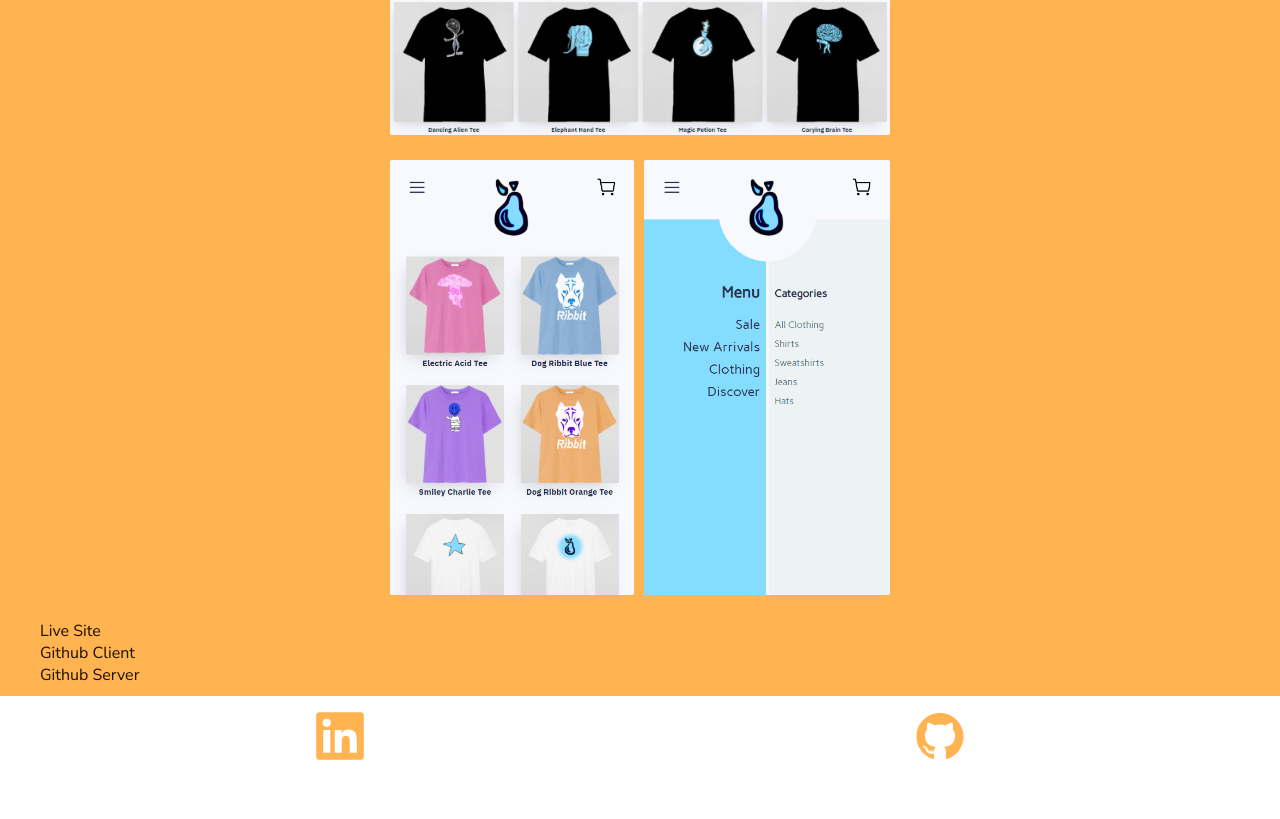
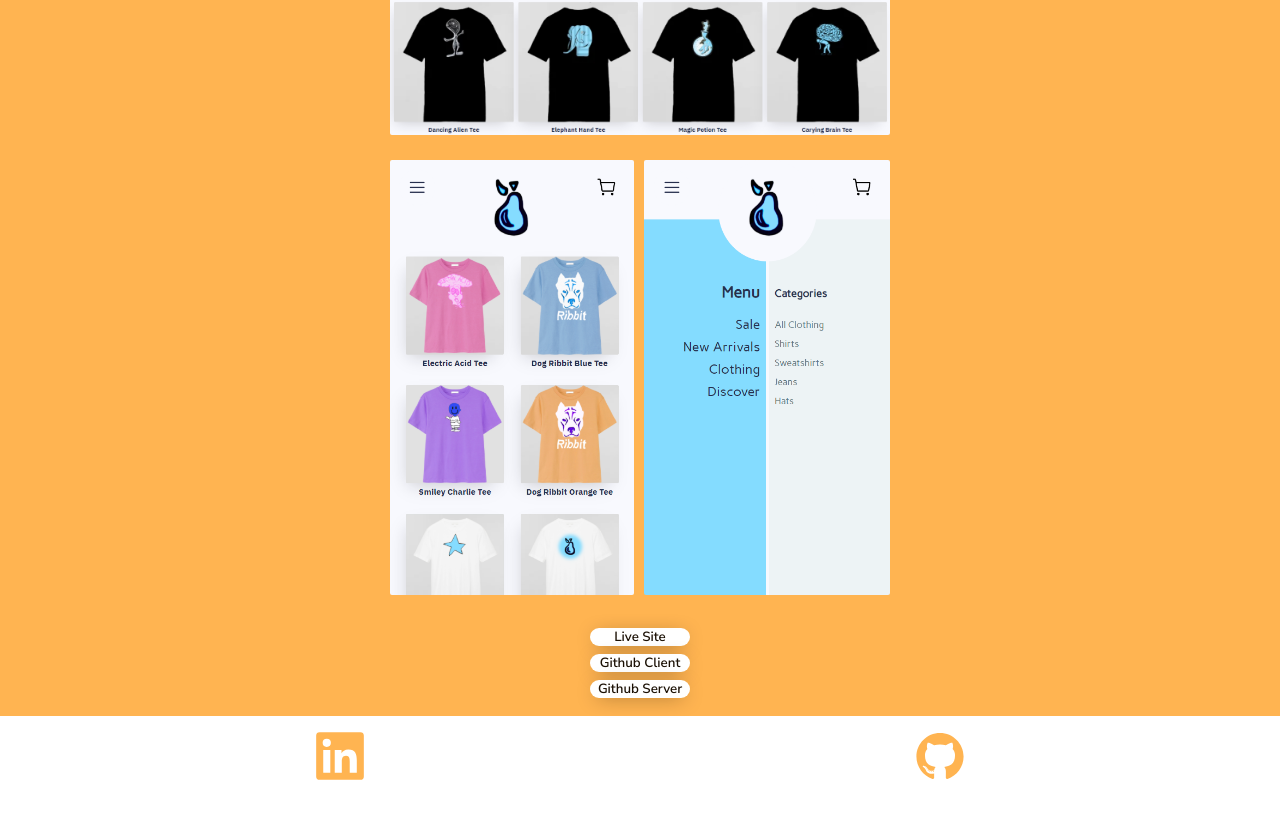
Before and after one commit to Loxphordex/simple-portfolio, a React (Create React App) app: page / in a window 1280 px wide. Shown: the part 638-1457 px from the top of the page. Built offline with nearby package versions, Linux system fonts and the light colour scheme.

Commit message:
project links shadow

```diff
--- a/public/index.html
+++ b/public/index.html
@@ -17,7 +17,7 @@
     <link rel="manifest" href="%PUBLIC_URL%/manifest.json" />
     <link rel="preconnect" href="https://fonts.gstatic.com">
     <link href="https://fonts.googleapis.com/css2?family=Lexend+Giga&display=swap" rel="stylesheet">
-    <link href="https://fonts.googleapis.com/css2?family=Nunito+Sans&display=swap" rel="stylesheet">
+    <link href="https://fonts.googleapis.com/css2?family=Nunito+Sans:wght@400;600;700&display=swap" rel="stylesheet">
     <link rel="stylesheet" href="https://cdn.jsdelivr.net/gh/devicons/devicon@v2.10.1/devicon.min.css">
     <title>Silas Hallahan</title>
   </head>
--- a/src/Project/Project.scss
+++ b/src/Project/Project.scss
@@ -58,12 +58,20 @@
 .project-links {
   padding: 10px 30px;
   font-family: 'Nunito Sans', sans-serif;
-  font-size: 12pt;
+  font-size: 10pt;
 }
 
-.project-links a {
-  color: inherit;
+.link-border {
+  margin: 8px 0;
+  display: flex;
+  justify-content: center;
+}
+
+.project-link {
   text-decoration: none;
   display: inline-block;
-  width: 100%;
+  width: 100px;
+  border-radius: 10px;
+  font-weight: 600;
+  text-align: center;
 }
--- a/src/Project/Project.tsx
+++ b/src/Project/Project.tsx
@@ -52,10 +52,18 @@ export default function Project({name, theme, links, info, desktopImages, mobile
           {renderMobileImages()}
         </div>
       </div>
-      <div className='project-links'>
-        <a href={links.liveSite} target='blank'>Live Site</a>
-        <a href={links.githubClient} target='blank'>Github Client</a>
-        {links.githubServer && <a href={links.githubServer} target='blank'>Github Server</a>}
+      <div className='project-links '>
+        <div className='link-border'>
+          <a className='project-link drop-shadow' href={links.liveSite} target='blank'>Live Site</a>
+        </div>
+        <div className='link-border'>
+          <a className='project-link drop-shadow' href={links.githubClient} target='blank'>Github Client</a>
+        </div>
+        {links.githubServer &&
+          <div className='link-border'>
+            <a className='project-link drop-shadow' href={links.githubServer} target='blank'>Github Server</a>
+          </div>
+        }
       </div>
     </section>
   )
--- a/src/scheme.scss
+++ b/src/scheme.scss
@@ -31,7 +31,16 @@ $cream-orange: #ffb451;
   color: $text-dark;
 }
 
+.cream-orange .project-link {
+  color: $text-dark;
+  background-color: white;
+}
+
 .heading,
 .hero {
   font-family: 'Lexend Giga', sans-serif;
 }
+
+.drop-shadow {
+  box-shadow: 0px 3px 20px -7px $text-dark;
+}
```
